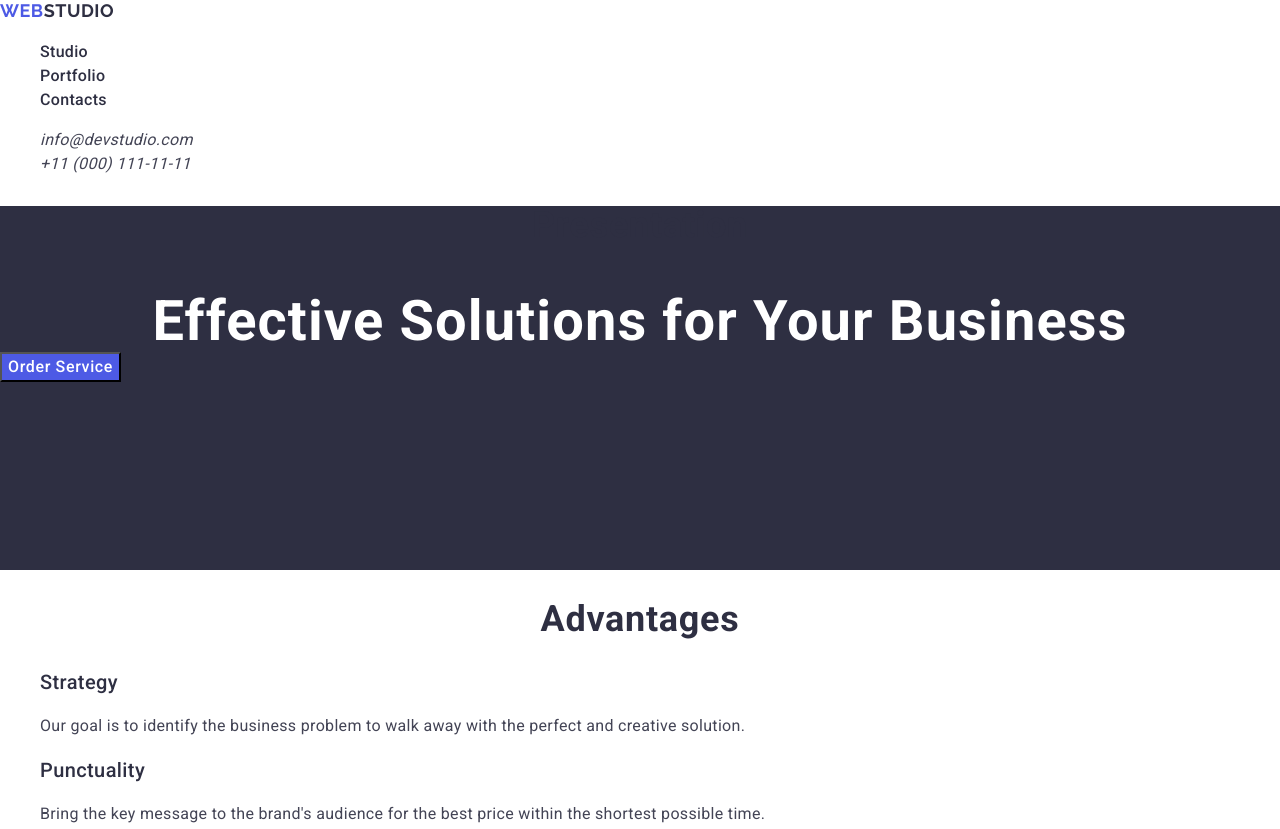
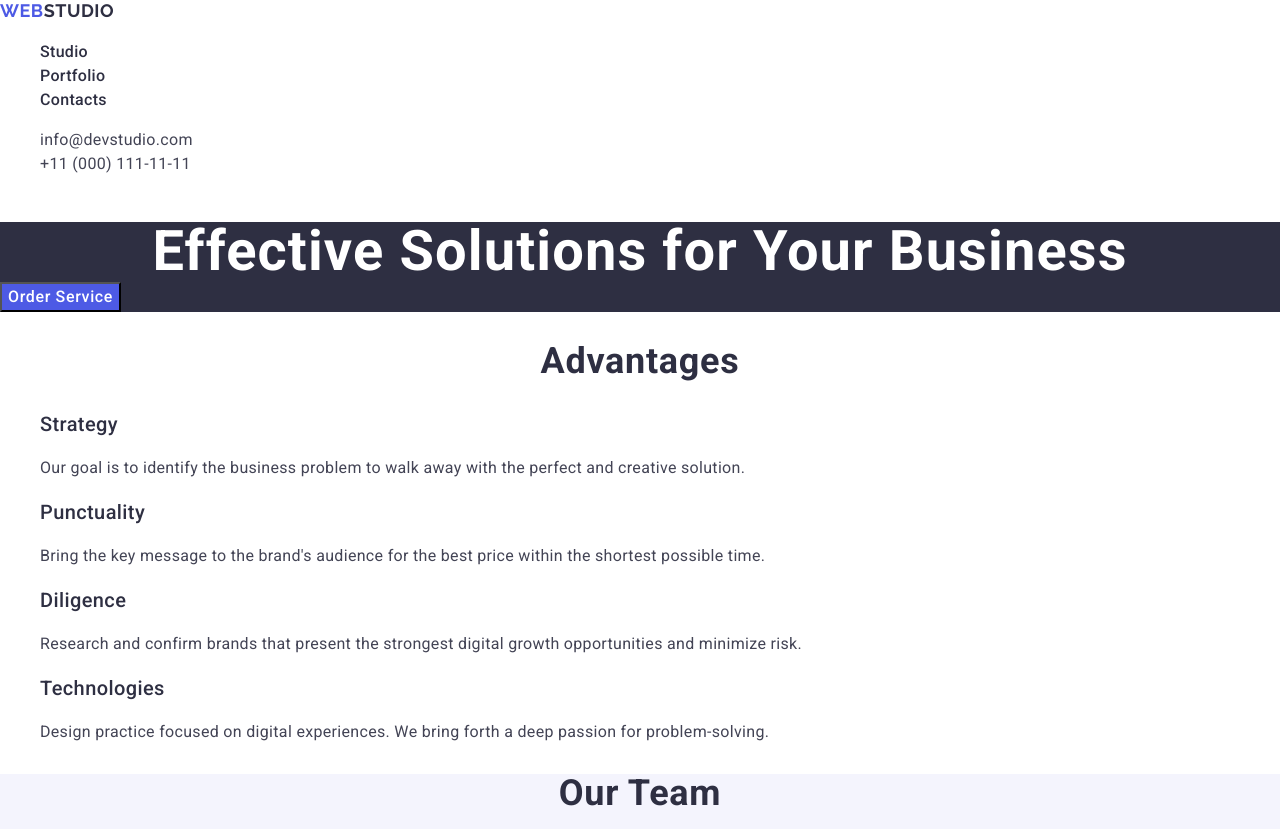
Before and after one commit to Vitalii-Artiukh/goit-markup-hw-02, a plain HTML site: page index.html in a window 1280 px wide. Shown: the top 829 px of the page. Drawn offline with nearby package versions, Linux system fonts and the light colour scheme.

Commit message:
correction-four

```diff
--- a/css/stiles.css
+++ b/css/stiles.css
@@ -21,7 +21,7 @@ ol {
   background: #2e2f42;
 }
 
-.h-one-section {
+.h-one {
   font-size: 56px;
   line-height: 1.07;
   text-align: center;
@@ -29,6 +29,23 @@ ol {
   margin-bottom: 0;
   letter-spacing: 0.02em;
 }
+
+.main-header .button {
+  background-color: #4d5ae5;
+  font-family: "Roboto", sans-serif;
+  font-weight: 500;
+  font-size: 16px;
+  line-height: 1.5;
+  letter-spacing: 0.04em;
+  color: #ffffff;
+  cursor: pointer;
+}
+
+.main-header .button:hover,
+.main-header .button:focus {
+  background-color: #404bbf;
+}
+
 .h-two-section {
   color: #2e2f42;
   font-size: 36px;
@@ -111,20 +128,3 @@ footer .studio {
 footer .text {
   color: #f4f4fd;
 }
-
-.main-header .button {
-  background-color: #4d5ae5;
-  font-weight: 500;
-  letter-spacing: 0.04em;
-  color: #ffffff;
-  margin-bottom: 188px;
-  cursor: pointer;
-  font-family: "Roboto", sans-serif;
-  font-size: 16px;
-  line-height: 1.5;
-}
-
-.main-header .button:hover,
-.main-header .button:focus {
-  background-color: #404bbf;
-}
--- a/index.html
+++ b/index.html
@@ -38,7 +38,7 @@
         </ul>
       </nav>
 
-      <address class="address-heder">
+      <address class="address-header">
         <ul>
           <li>
             <a class="address" href="mailto:info@devstudio.com"
@@ -54,8 +54,7 @@
 
     <main>
       <section class="main-header">
-        <h2 class="h-two-section">presentation</h2>
-        <h1 class="h-one-section">Effective Solutions for Your Business</h1>
+        <h1 class="h-one">Effective Solutions for Your Business</h1>
         <button class="button" type="button">Order Service</button>
       </section>
 
@@ -79,7 +78,7 @@
           </li>
 
           <li>
-            <h3 class="h-threesection">Diligence</h3>
+            <h3 class="h-three-section">Diligence</h3>
             <p class="text">
               Research and confirm brands that present the strongest digital
               growth opportunities and minimize risk.
```
